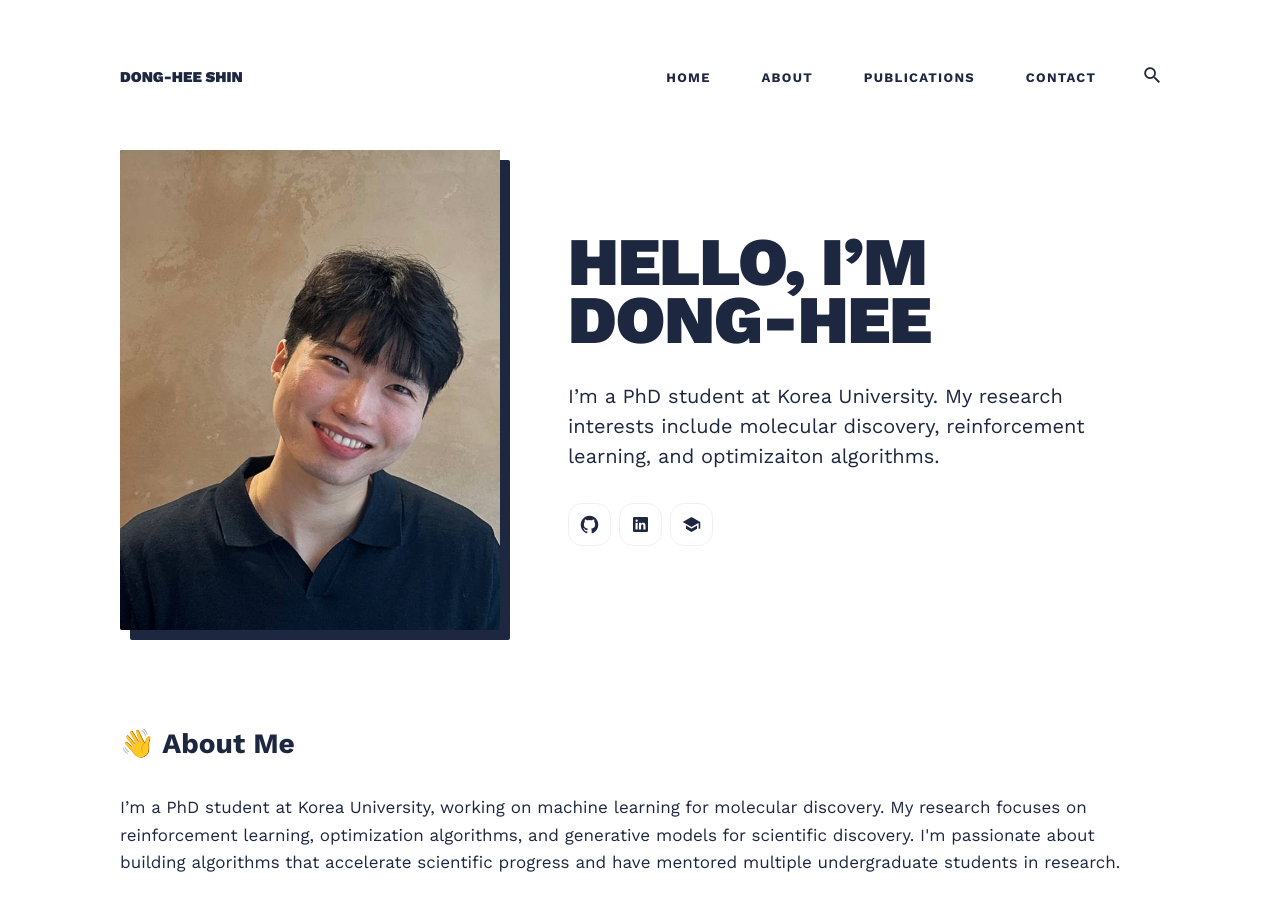
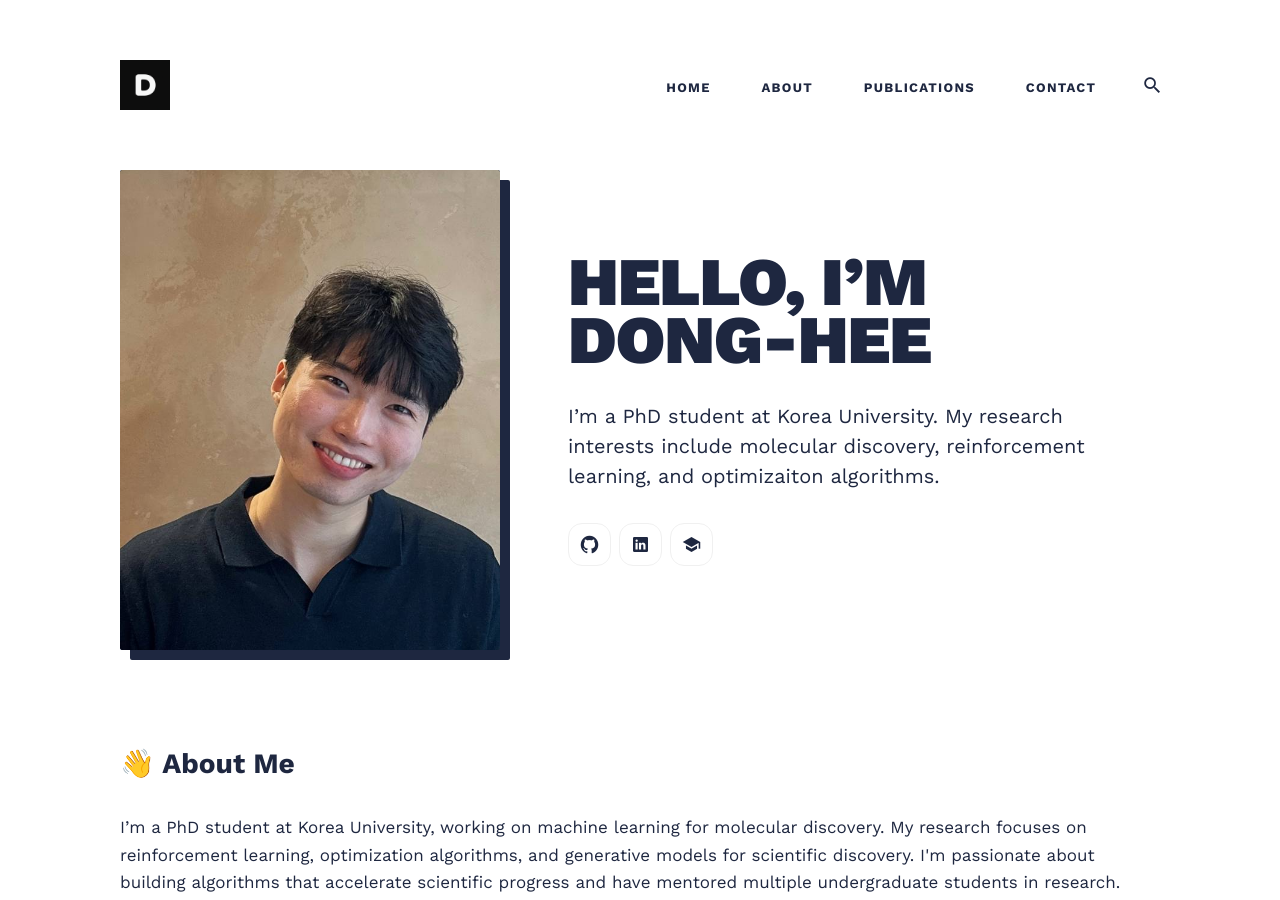
Before and after one commit to donghee-shin-page/donghee-shin-page.github.io, a Jekyll site: the page built from index.html, in a window 1280 px wide and 900 px high. Built offline with Jekyll 4.4.1, drawn with Linux system fonts in a browser that asks for light colours; nearby versions of some CDN libraries; the list of posts is cut into pages by our own code.

Commit message:
Update _config.yml

```diff
--- a/_config.yml
+++ b/_config.yml
@@ -1,7 +1,7 @@
 #-------------------------------
 # General Site Settings
 title: Dong-Hee Shin
-logo: # You can add own logo. For example '/images/logo.png'.
+logo: '/images/D_logo.png' # You can add own logo. For example '/images/logo.png'.
 description: Joseph is a super minimal content focus theme for Jekyll.
 baseurl: "" # the subpath of your site, e.g. /blog
 url: "https://donghee-shin-page.github.io" # the base hostname & protocol for your site, e.g. http://example.com
```
